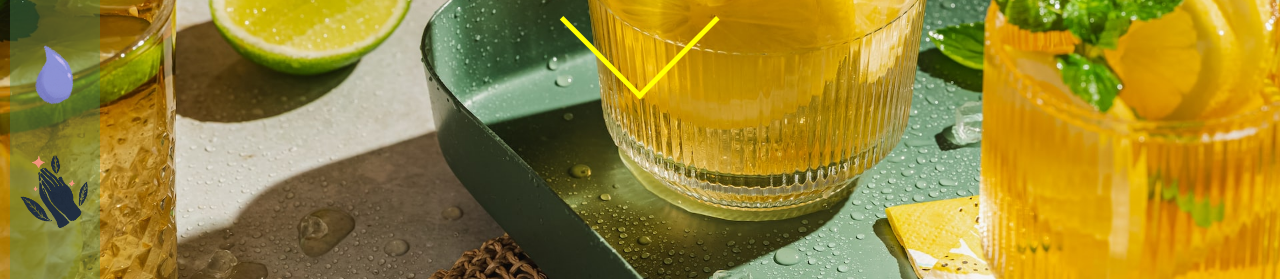
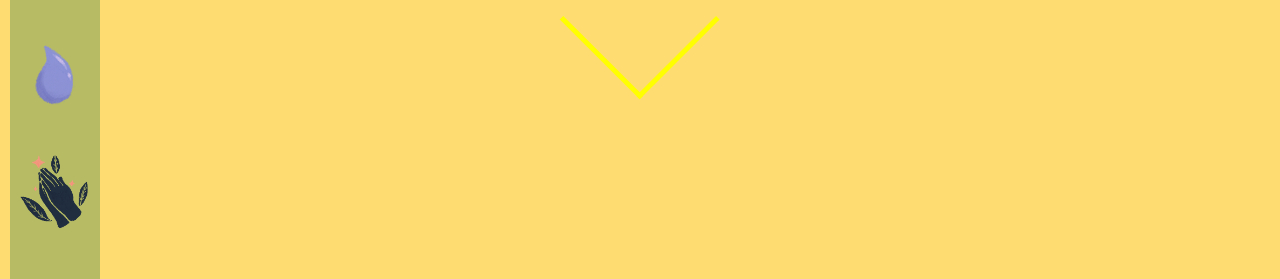
Before and after one commit to Aliloa/portrait-chinoi, a plain HTML site: page index.html in a window 1280 px wide. Shown: the part 529-808 px from the top of the page. Drawn offline with Linux system fonts and the light colour scheme; a web font is replaced by a local one.

Commit message:
Update styles.css

```diff
--- a/styles.css
+++ b/styles.css
@@ -16,7 +16,6 @@ body{
 
 	header{
 		height: 100vh;
-		background-image: url(Images/couverture.jpg);
 		background-size: cover;
 		background-repeat: no-repeat;
 		background-attachment: fixed;
```
